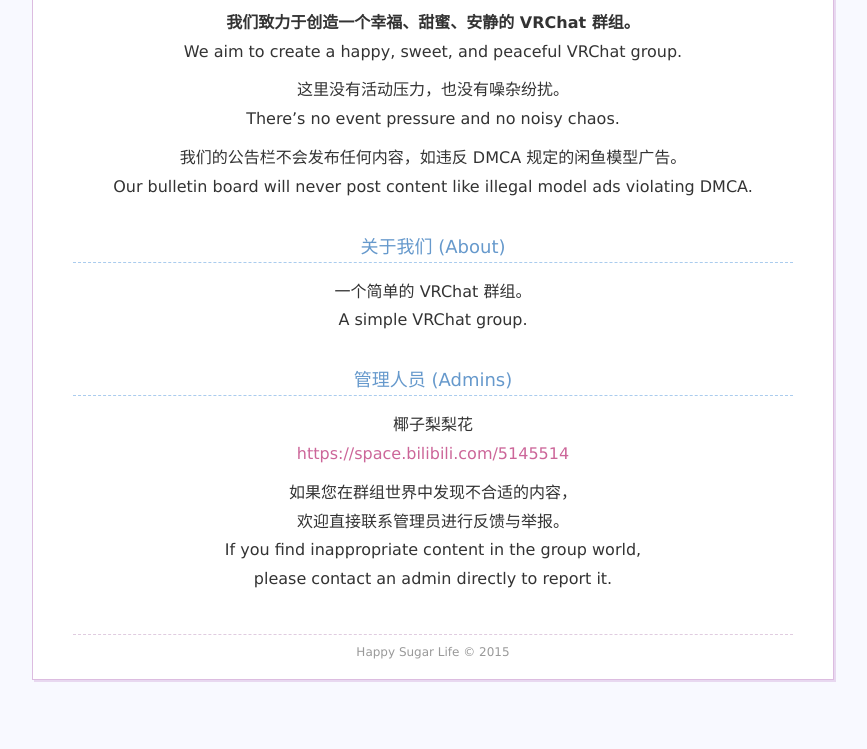
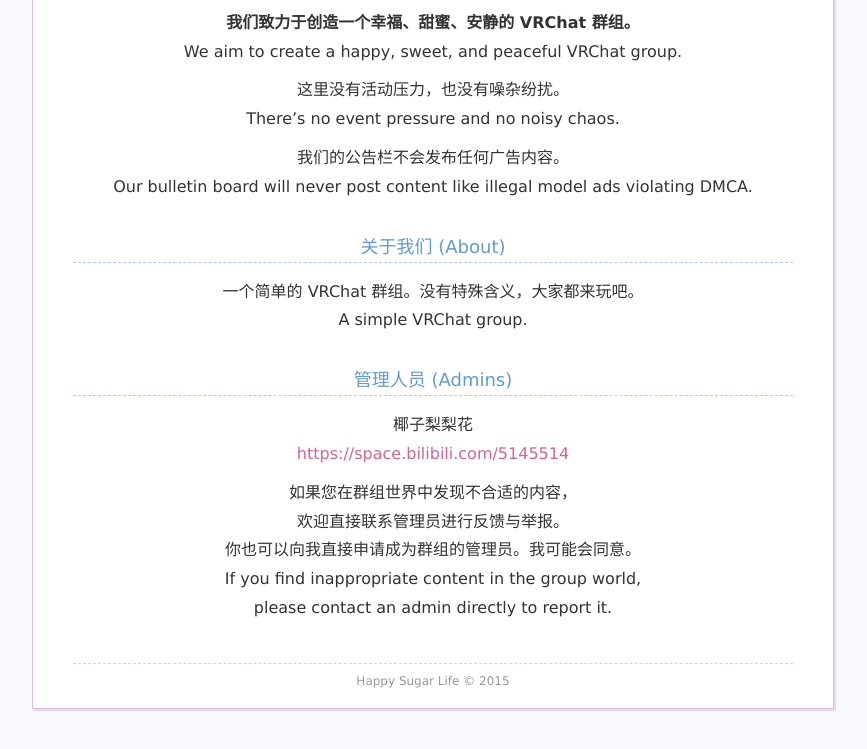
Before and after one commit to cocokoishi/cocokoishi.github.io, a plain HTML site: page index.html in a window 1280 px wide. Shown: the part 142-891 px from the top of the page, without its empty margins (207-1074 px from the left). Before the commit the page ends 862 px from the top, so only its background shows below. Drawn offline with Linux system fonts and the light colour scheme.

Commit message:
Update index.html

```diff
--- a/index.html
+++ b/index.html
@@ -70,11 +70,11 @@
     <p>这里没有活动压力，也没有噪杂纷扰。<br>
     There’s no event pressure and no noisy chaos.</p>
 
-    <p>我们的公告栏不会发布任何内容，如违反 DMCA 规定的闲鱼模型广告。<br>
+    <p>我们的公告栏不会发布任何广告内容。<br>
     Our bulletin board will never post content like illegal model ads violating DMCA.</p>
 
     <h2>关于我们 (About)</h2>
-    <p>一个简单的 VRChat 群组。<br>
+    <p>一个简单的 VRChat 群组。没有特殊含义，大家都来玩吧。<br>
     A simple VRChat group.</p>
 
     <h2>管理人员 (Admins)</h2>
@@ -85,6 +85,7 @@
 
     <p>如果您在群组世界中发现不合适的内容，<br>
     欢迎直接联系管理员进行反馈与举报。<br>
+    你也可以向我直接申请成为群组的管理员。我可能会同意。<br>
     If you find inappropriate content in the group world,<br>
     please contact an admin directly to report it.</p>
 
```
